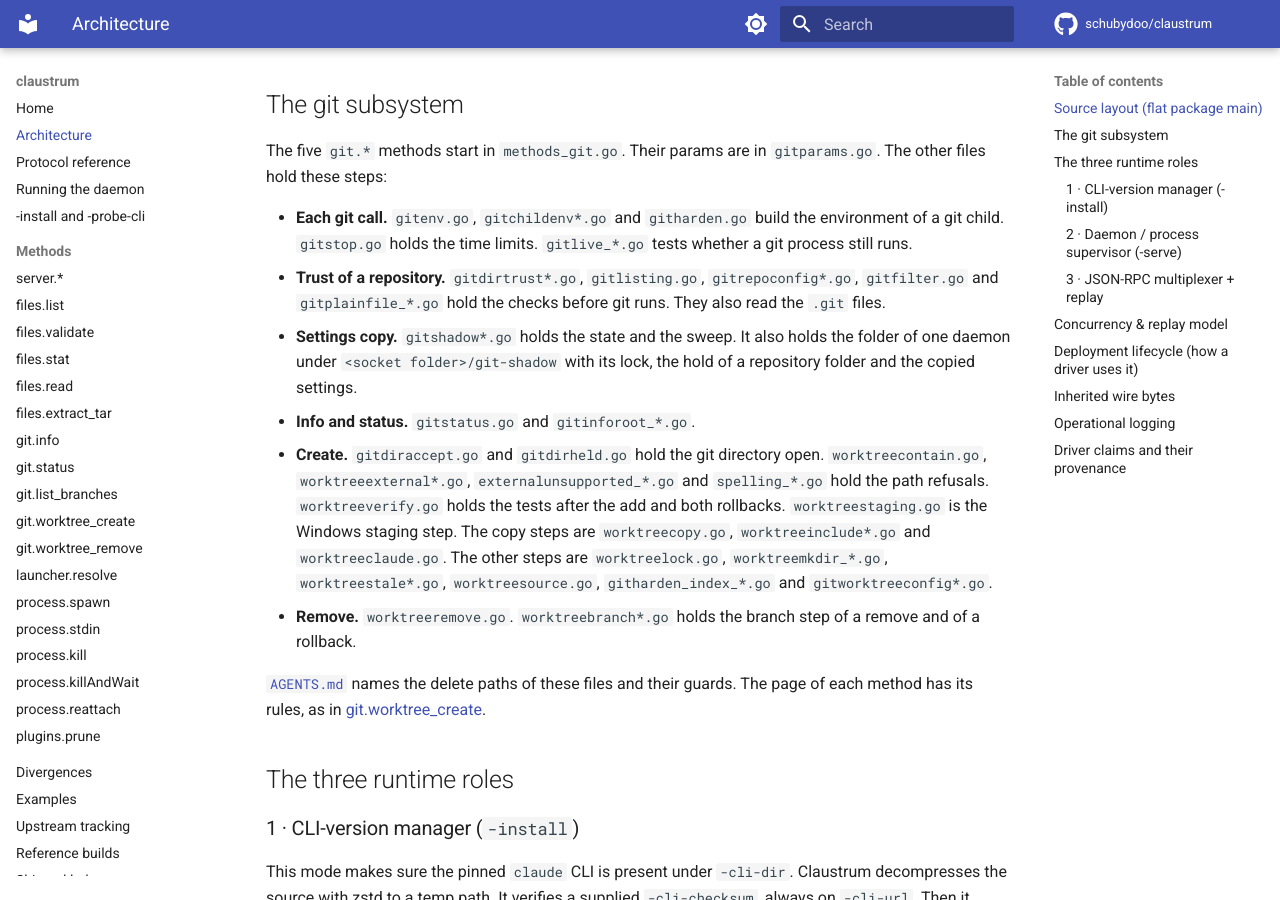
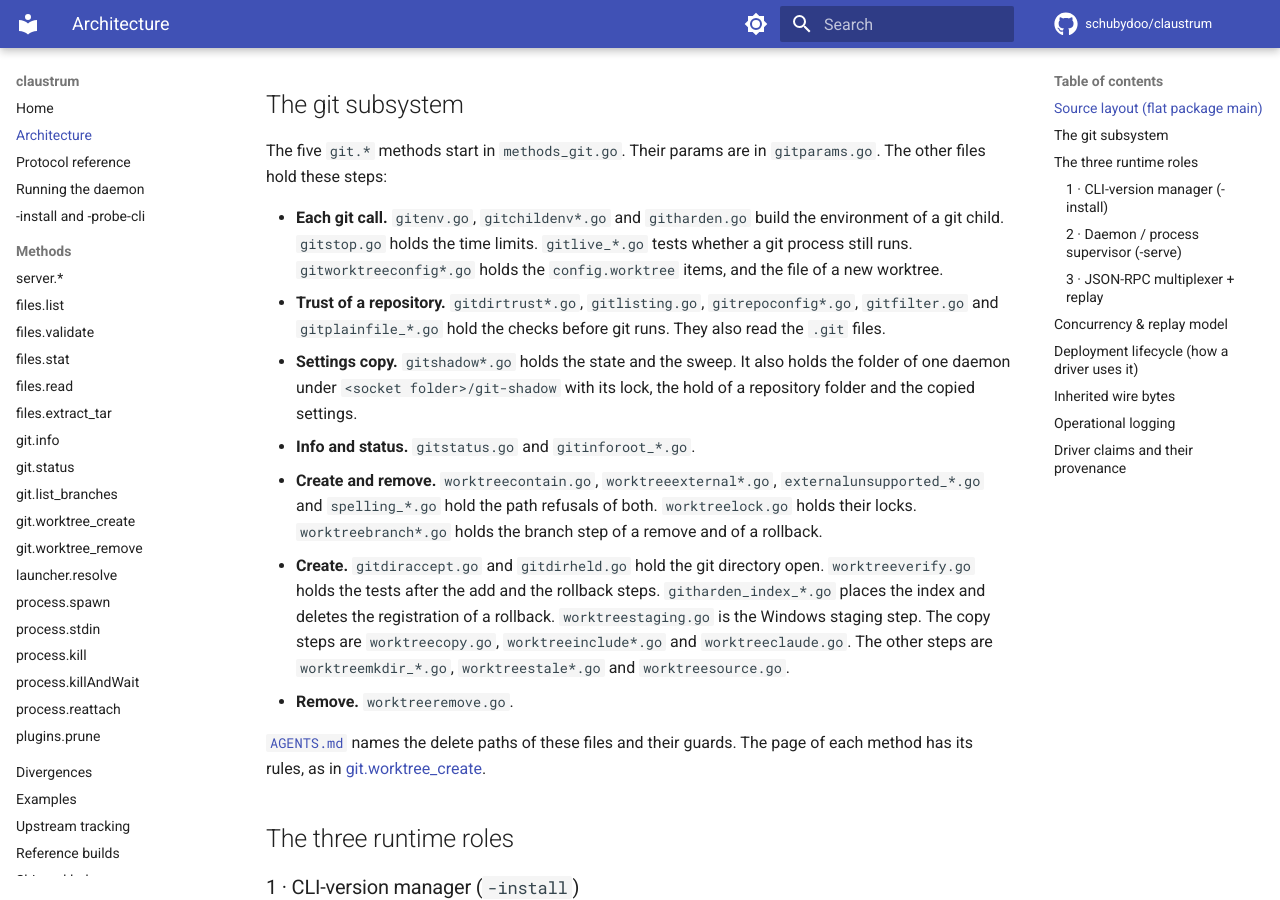
Before and after one commit to schubydoo/claustrum, an MkDocs documentation site: the page built from docs/ARCHITECTURE.md, in a window 1280 px wide and 900 px high, scrolled down 1274 px. Built offline with MkDocs 1.6.1 and Material for MkDocs 9.7.7, drawn with Linux system fonts in a browser that asks for light colours; comment, search, counter and statistics services are not loaded; some of the changed text lies outside the part shown.

Commit message:
docs: fix the git file groups of the ARCHITECTURE.md map
Co-Authored-By: Claude Opus 5.5 <noreply@anthropic.com>

```diff
--- a/docs/ARCHITECTURE.md
+++ b/docs/ARCHITECTURE.md
@@ -33,7 +33,8 @@ The five `git.*` methods start in `methods_git.go`. Their params are in
 
 - **Each git call.** `gitenv.go`, `gitchildenv*.go` and `githarden.go` build the
   environment of a git child. `gitstop.go` holds the time limits.
-  `gitlive_*.go` tests whether a git process still runs.
+  `gitlive_*.go` tests whether a git process still runs. `gitworktreeconfig*.go`
+  holds the `config.worktree` items, and the file of a new worktree.
 - **Trust of a repository.** `gitdirtrust*.go`, `gitlisting.go`,
   `gitrepoconfig*.go`, `gitfilter.go` and `gitplainfile_*.go` hold the checks
   before git runs. They also read the `.git` files.
@@ -41,16 +42,18 @@ The five `git.*` methods start in `methods_git.go`. Their params are in
   holds the folder of one daemon under `<socket folder>/git-shadow` with its
   lock, the hold of a repository folder and the copied settings.
 - **Info and status.** `gitstatus.go` and `gitinforoot_*.go`.
+- **Create and remove.** `worktreecontain.go`, `worktreeexternal*.go`,
+  `externalunsupported_*.go` and `spelling_*.go` hold the path refusals of both.
+  `worktreelock.go` holds their locks. `worktreebranch*.go` holds the branch
+  step of a remove and of a rollback.
 - **Create.** `gitdiraccept.go` and `gitdirheld.go` hold the git directory open.
-  `worktreecontain.go`, `worktreeexternal*.go`, `externalunsupported_*.go` and
-  `spelling_*.go` hold the path refusals. `worktreeverify.go` holds the tests
-  after the add and both rollbacks. `worktreestaging.go` is the Windows staging
-  step. The copy steps are `worktreecopy.go`, `worktreeinclude*.go` and
-  `worktreeclaude.go`. The other steps are `worktreelock.go`,
-  `worktreemkdir_*.go`, `worktreestale*.go`, `worktreesource.go`,
-  `githarden_index_*.go` and `gitworktreeconfig*.go`.
-- **Remove.** `worktreeremove.go`. `worktreebranch*.go` holds the branch step of
-  a remove and of a rollback.
+  `worktreeverify.go` holds the tests after the add and the rollback steps.
+  `githarden_index_*.go` places the index and deletes the registration of a
+  rollback. `worktreestaging.go` is the Windows staging step. The copy steps
+  are `worktreecopy.go`, `worktreeinclude*.go` and `worktreeclaude.go`. The
+  other steps are `worktreemkdir_*.go`, `worktreestale*.go` and
+  `worktreesource.go`.
+- **Remove.** `worktreeremove.go`.
 
 [`AGENTS.md`](https://github.com/schubydoo/claustrum/blob/main/AGENTS.md) names
 the delete paths of these files and their guards. The page of each method has
```
Also changed, not shown: other parts of docs/ARCHITECTURE.md (+3 -3 lines), 1 other file.
